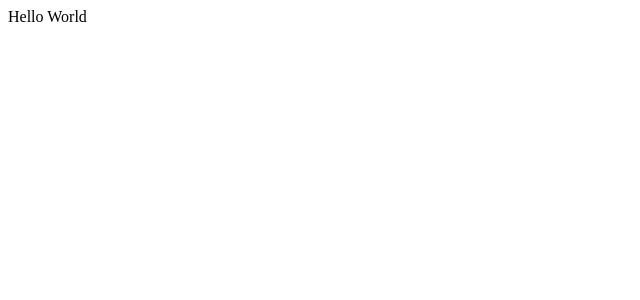
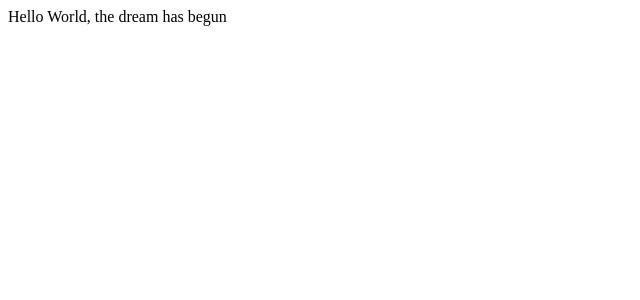
Before and after one commit to tenny7/my-first-static-web-app, a React (Create React App) app: page / in a window 1280 px wide. Shown: the top 300 px of the page, without its empty margins (0-640 px from the left). Built offline with nearby package versions, Linux system fonts and the light colour scheme; the HTML template or start-up script is replaced by a standard one.

Commit message:
added routes

```diff
--- a/public/index.html
+++ b/public/index.html
@@ -24,7 +24,7 @@
       work correctly both with client-side routing and a non-root public URL.
       Learn how to configure a non-root public URL by running `npm run build`.
     -->
-    <title>React App</title>
+    <title>Repro Static Web App</title>
   </head>
   <body>
     <noscript>You need to enable JavaScript to run this app.</noscript>
--- a/src/App.js
+++ b/src/App.js
@@ -2,7 +2,7 @@ import React from 'react';
 
 function App() {
   const value = 'World';
-  return <div>Hello {value}</div>;
+  return <div>Hello {value}, the dream has begun</div>;
 }
 
 export default App;
--- a/staticwebapp.config.json
+++ b/staticwebapp.config.json
@@ -35,12 +35,6 @@
             "allowedRoles": ["authenticated"]
         }
     ],
-    "responseOverrides": {
-		"401": {
-			"redirect": "/login",
-			"statusCode": 302
-		}
-	},
     "globalHeaders": {
         "content-security-policy": "default-src https: 'unsafe-eval' 'unsafe-inline'; object-src 'none'"
       },
```
